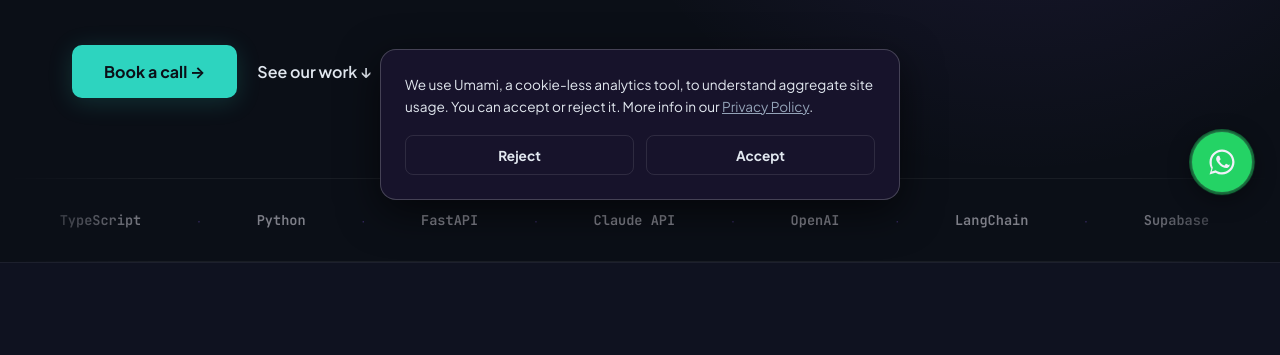
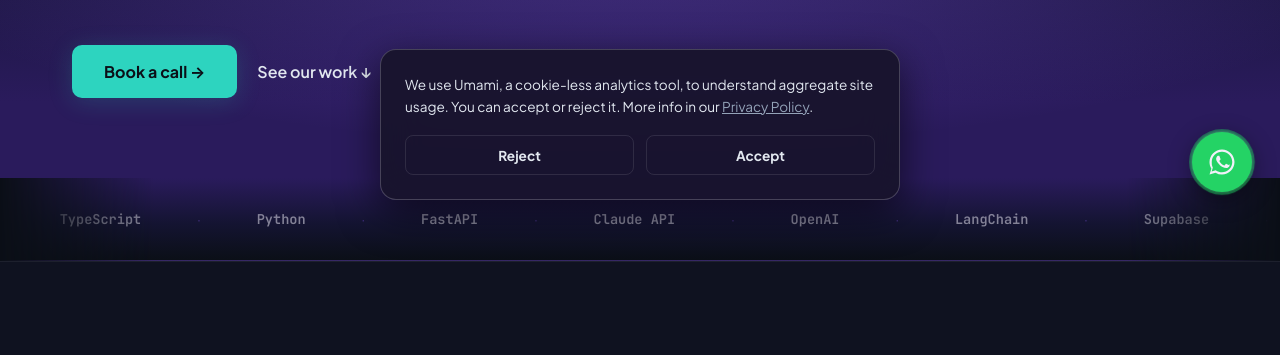
Before and after one commit to hugoprado8/arkeon-landings, a plain HTML site: page index.html in a window 1280 px wide. Shown: the part 580-935 px from the top of the page. Drawn offline with Linux system fonts and the light colour scheme.

Commit message:
style(hero): replace corner glow with vertical violet fade into the ticker

```diff
--- a/index.html
+++ b/index.html
@@ -70,6 +70,9 @@
         --brand-ring: rgba(139, 92, 246, 0.18);
         --brand-glow: rgba(139, 92, 246, 0.16);
         --brand-glow-soft: rgba(139, 92, 246, 0.12);
+        --hero-fade-mid: #141432; /* base teñida de índigo */
+        --hero-fade-end: #2a1b5c; /* violeta profundo al pie del hero */
+        --hero-horizon: rgba(139, 92, 246, 0.35);
 
         /* Acento — cian (~10%), SOLO para CTAs de conversión */
         --accent: #2dd4bf;
@@ -328,20 +331,38 @@
         position: relative;
         overflow: hidden;
       }
-      /* Único glow del hero: violeta, grande y desplazado a la derecha */
+      /* Fade vertical del hero: base oscura arriba → violeta/índigo abajo */
+      .hero {
+        background: linear-gradient(
+          to bottom,
+          var(--bg) 0%,
+          var(--bg) 30%,
+          var(--hero-fade-mid) 62%,
+          var(--hero-fade-end) 90%,
+          var(--hero-fade-end) 100%
+        );
+      }
       .hero::before {
         content: "";
         position: absolute;
-        top: -35%;
-        right: -20%;
-        width: 80%;
-        height: 140%;
+        inset: 0;
+        /* termina transparente justo en el borde inferior: sin costura con el ticker */
         background: radial-gradient(
-          ellipse at center,
-          var(--brand-glow) 0%,
-          transparent 65%
+          ellipse 60% 28% at 50% 68%,
+          var(--hero-horizon) 0%,
+          transparent 100%
         );
         pointer-events: none;
+      }
+      /* El ticker continúa el fade y lo devuelve a la base */
+      .ticker-wrap {
+        border-top: 0 !important;
+        background: linear-gradient(
+          to bottom,
+          var(--hero-fade-end) 0%,
+          var(--hero-fade-mid) 55%,
+          var(--bg) 100%
+        );
       }
       /* Rejilla muy tenue que se desvanece hacia abajo */
       .hero::after {
```
